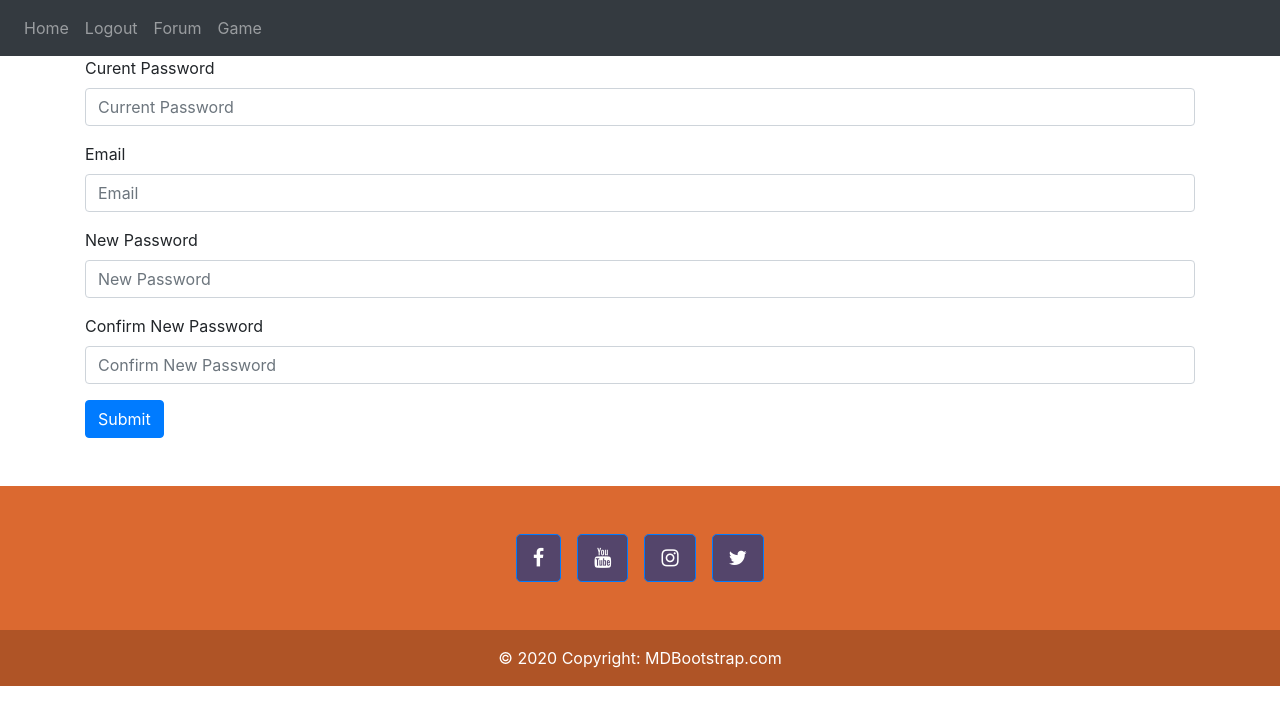
After one commit to RyeGeorge/CS203-Investigative-Studio-1, a Flask app: page /update-password in a window 1280 px wide. The commit adds this page. Shown: the top 725 px of the page. Run offline with Flask 3, Linux system fonts and the light colour scheme; the visitor is signed in with stand-in values (Sample User, id 1); some libraries are stand-ins or nearby versions.

Commit message:
Worked on update password functionality

```diff
--- a/website/auth.py
+++ b/website/auth.py
@@ -6,6 +6,33 @@ from flask_login import login_user, login_required, logout_user, current_user
 
 
 auth = Blueprint('auth', __name__)
+
+@auth.route('/update-password', methods=['GET', 'POST'])
+@login_required
+def update_password():
+
+    if request.method == 'POST':
+        password = request.form.get('current_password')
+        email = request.form.get('email')
+        user_query = User.query.filter_by(email=email)
+        user = user_query.first()
+        if user:
+            if check_password_hash(user.password, password):
+                new_password1 = request.form.get('new_password1')
+                new_password2 = request.form.get('new_password2')
+
+                if new_password1 == new_password2:
+                    user.password = generate_password_hash(new_password1, method='sha256')
+
+                    flash('Password updated successfully!', category='success')
+                    return redirect('/profile')
+                else:
+                    flash('New passwords dont match, try again.', category='error') #will flash password error
+            else:
+               flash('Current password incorrect, try again.', category='error') #will flash password error
+        else:
+            flash('Email does not exist.', category='error') #will flash email error
+    return render_template('password_update.html', user=current_user)
 
 
 @auth.route('/login', methods=['GET', 'POST'])
--- a/website/templates/home.html
+++ b/website/templates/home.html
@@ -5,10 +5,6 @@
 {% block head %}
 
 <style>
-
-#backgroundVideo {
-
-}
 
 
 #home-btn {
--- /dev/null
+++ b/website/templates/password_update.html
@@ -0,0 +1,64 @@
+{% extends 'base.html' %}  {% block title %}Update Password{% endblock %}
+
+{% block content %}
+
+<form method="post">
+
+    <div class="form-group">
+
+        <label>Curent Password</label>
+
+        <input type="password" name="current_password"
+
+            placeholder="Current Password" class="form-control"
+
+        ></input>
+
+    </div>
+
+    <div class="form-group">
+
+        <label>Email</label>
+
+        <input type="text" name="email"
+
+            placeholder="Email" class="form-control"
+
+        ></input>
+
+    </div>
+
+
+    <div class="form-group">
+
+        <label>New Password</label>
+
+        <input type="password" name="new_password1"
+
+            placeholder="New Password" class="form-control"
+
+        ></input>
+
+    </div>
+
+    <div class="form-group">
+
+        <label>Confirm New Password</label>
+
+        <input type="password" name="new_password2"
+
+            placeholder="Confirm New Password" class="form-control"
+
+        ></input>
+
+    </div>
+
+    <div class="form-group">
+
+        <button type="submit" class="btn btn-primary">Submit</button>
+
+    </div>
+
+</form>
+
+{% endblock %}
```
Also changed, not shown: website/templates/profile.html (+17 -17 lines), your_database.db (added).
